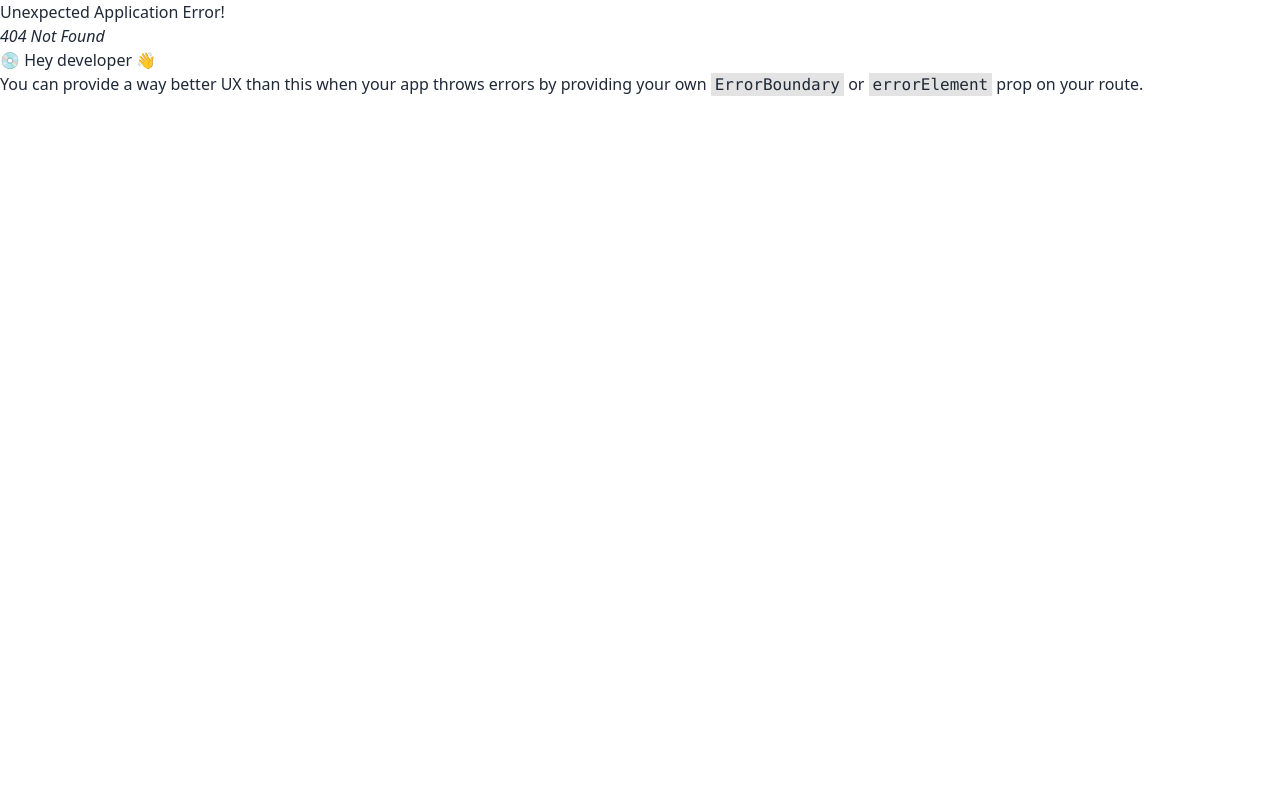
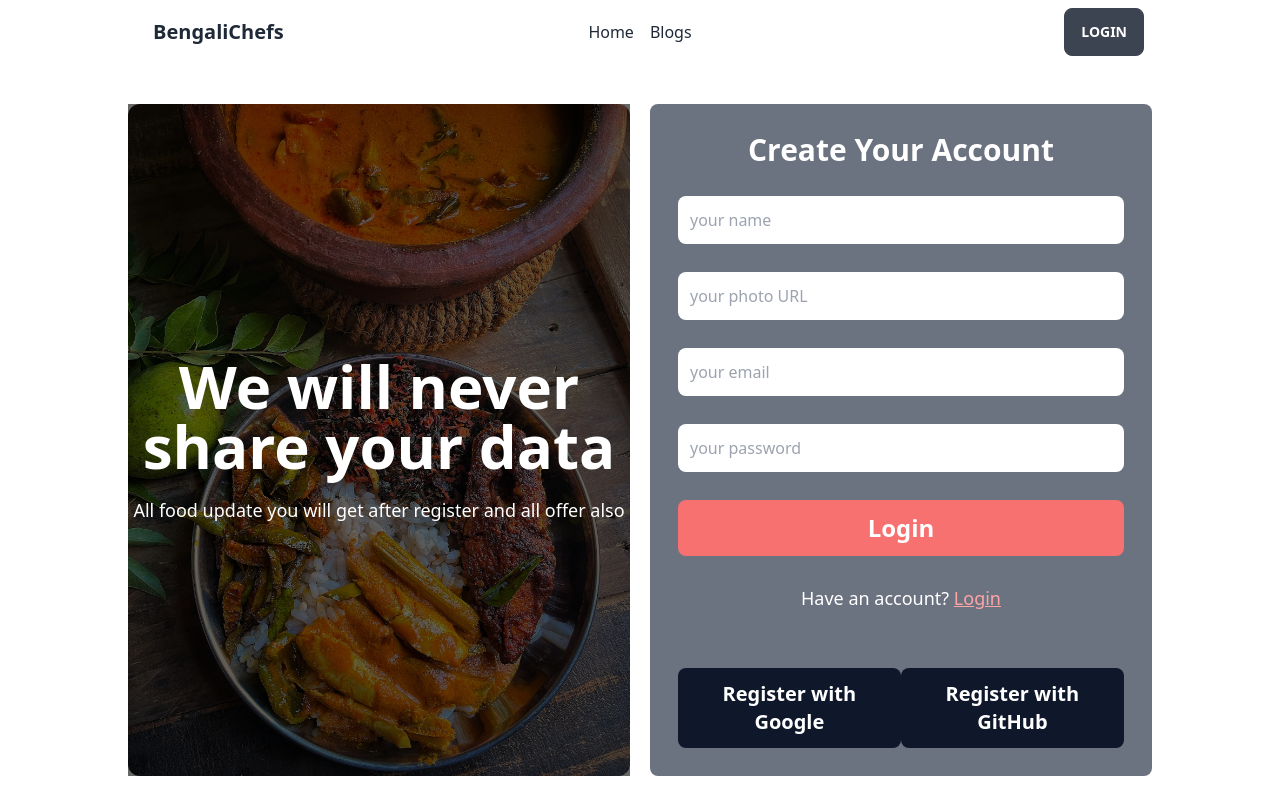
Before and after one commit to mehadi-shuvo/bengali-chefs-client, a React (Vite) app: page /register in a window 1280 px wide. Before the commit this address had no page. Shown: the top 800 px of the page. Built offline with nearby package versions, Linux system fonts and the light colour scheme.

Commit message:
register page created

```diff
--- /dev/null
+++ b/src/pages/Register/Register.css
@@ -0,0 +1,18 @@
+.register-banner{
+    background-image: url(../../assets/register.jpg);
+    background-position: center;
+    background-repeat: no-repeat;
+    background-size: cover;
+    position: relative;
+    z-index: 1;
+    border-radius: 12px;
+}
+.register-banner::after {
+    content: '';
+    width: 100%;
+    height: 100%;
+    background: rgba(0, 0, 0, 0.6);
+    position: absolute;
+    inset: 0;
+    z-index: -1;
+}
--- a/src/pages/Register/Register.jsx
+++ b/src/pages/Register/Register.jsx
@@ -1,9 +1,31 @@
 import React from 'react';
+import { Link } from 'react-router-dom';
+import './Register.css'
 
 const Register = () => {
     return (
-        <div>
-            register
+        <div className='md:grid grid-cols-2 gap-5 mx-auto w-4/5'>
+            <div className='register-banner mt-10 rounded-lg flex flex-col justify-center items-center'>
+                <h4 className='text-center text-6xl font-extrabold text-white '>We will never share your data</h4>
+                <p className='mt-5 text-center text-lg font-light text-white'>All food update you will get after register and all offer also</p>
+            </div>
+            <div className=' bg-gray-500 mt-10 rounded-lg'>
+                <form className='flex gap-7 flex-col p-7'>
+                    <h4 className='text-center text-3xl font-extrabold text-white'>Create Your Account</h4>
+                    <input className='p-3 rounded-lg' type="text" name="name" placeholder='your name' />
+                    <input className='p-3 rounded-lg' type="text" name="photo" placeholder='your photo URL' />
+                    <input className='p-3 rounded-lg' type="email" name="email" placeholder='your email' />
+                    <input className='p-3 rounded-lg' type="password" name="password" placeholder='your password' />
+                    <button className='py-3 rounded-lg bg-red-400 font-semibold text-2xl text-white'>Login</button>
+                    <div>
+                        <p className='text-center text-lg font-light text-white'>Have an account? <Link to='/login' className='text-red-300 underline'>Login</Link></p>
+                    </div>
+                </form>
+                <div className='flex justify-around px-7 mt-7 pb-7'>
+                    <button className='py-3 px-4 bg-slate-900 font-semibold text-xl text-white rounded-lg'>Register with Google</button>
+                    <button className='py-3 px-4 bg-slate-900 font-semibold text-xl text-white rounded-lg'>Register with GitHub</button>
+                </div>
+            </div>
         </div>
     );
 };
--- a/src/routes/MainRoute.jsx
+++ b/src/routes/MainRoute.jsx
@@ -2,6 +2,7 @@ import { createBrowserRouter } from "react-router-dom";
 import MainLayouts from "../layouts/MainLayouts";
 import Home from "../pages/Home/Home";
 import Login from "../pages/Login/Login";
+import Register from "../pages/Register/Register";
 
 const router = createBrowserRouter([
     {
@@ -15,6 +16,10 @@ const router = createBrowserRouter([
         {
           path:'login',
           element: <Login></Login>
+        },
+        {
+          path:'register',
+          element: <Register></Register>
         }
       ]
     },
```
Also changed, not shown: src/assets/register.jpg (added).
